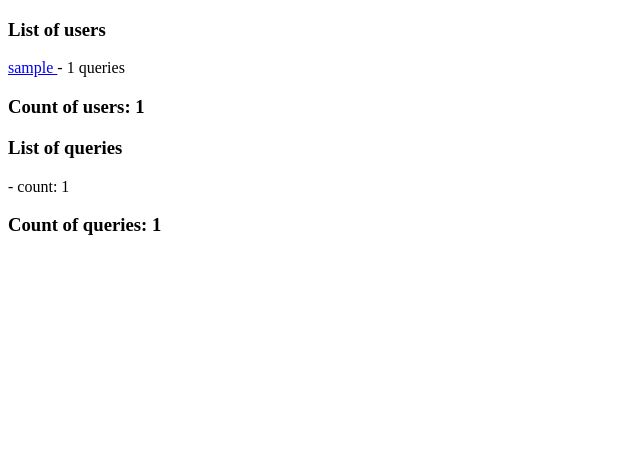
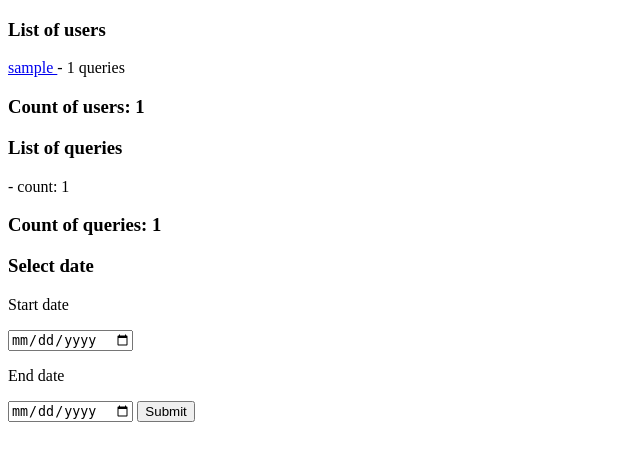
Before and after one commit to zender991/supersearch, a Flask app: template templates/statistics.html in a window 1280 px wide. Shown: the top 461 px of the page, without its empty margins (0-640 px from the left). Run offline with Flask 2, Linux system fonts and the light colour scheme; the template is opened without the code that fills it: most values are stand-ins (such as "Sample title", 1, 10 or a date in 2020).

Commit message:
add date queries

```diff
--- a/app.py
+++ b/app.py
@@ -131,14 +131,10 @@ def statistics():
 
         }
 
-        # a = qu_list.count(i)
-        # b.append(a)
         b.append(count_json)
 
 
     query_count = db.session.query(Queries).count()
-
-    #return jsonify({'queries': list_users})
 
     return render_template('statistics.html', users = list_users, count = user_count, queries = b, q_count = query_count)
 
@@ -156,6 +152,27 @@ def show_queries(id):
 
     #return render_template('show_user_queries.html', queries=db.session.query(Queries, Bratuha).filter(Queries.bratuha_id == id).filter(Queries.bratuha_id == Bratuha.id).all())
     return render_template('show_user_queries.html',queries=query_list)
+
+
+@app.route('/query_results', methods=['POST'])
+def show_queries_date():
+    from test_base import Queries
+    from test_base import Bratuha
+    query_list_date = []
+
+    form_query_date_start = request.form['start_date']
+    form_query_date_end = request.form['end_date']
+
+    for instance in db.session.query(Queries).filter(Queries.date > form_query_date_start).filter(Queries.date < form_query_date_end):
+        query_json = {
+            "query": instance.search_query,
+            "date": instance.date
+        }
+
+        query_list_date.append(query_json)
+
+
+    return render_template('show_queries_date.html', queries_date = query_list_date)
 
 
 @app.route('/register', methods=['GET', 'POST'])
--- a/templates/statistics.html
+++ b/templates/statistics.html
@@ -23,6 +23,17 @@
 <h3>Count of queries: <b> {{ q_count }}  </b> </h3>
 
 
+ <h3>Select date</h3>
+    <form method="post" action="/query_results">
+        <p>Start date</p>
+        <input type="date" name="start_date">
+        <p>End date</p>
+        <input type="date" name="end_date">
+
+
+        <input type="submit" />
+    </form>
+
 
 </body>
 </html>
```
Also changed, not shown: templates/show_queries_date.html (added, +15 -0 lines).
